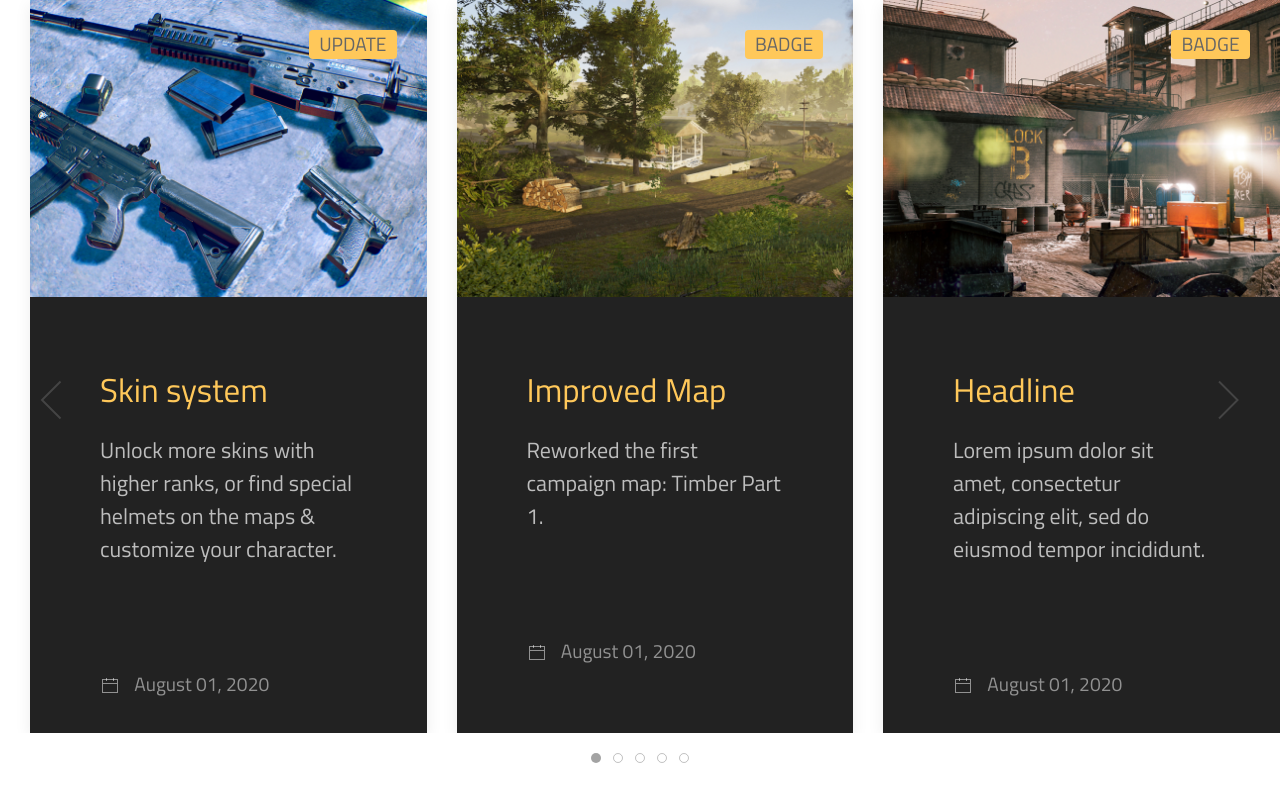
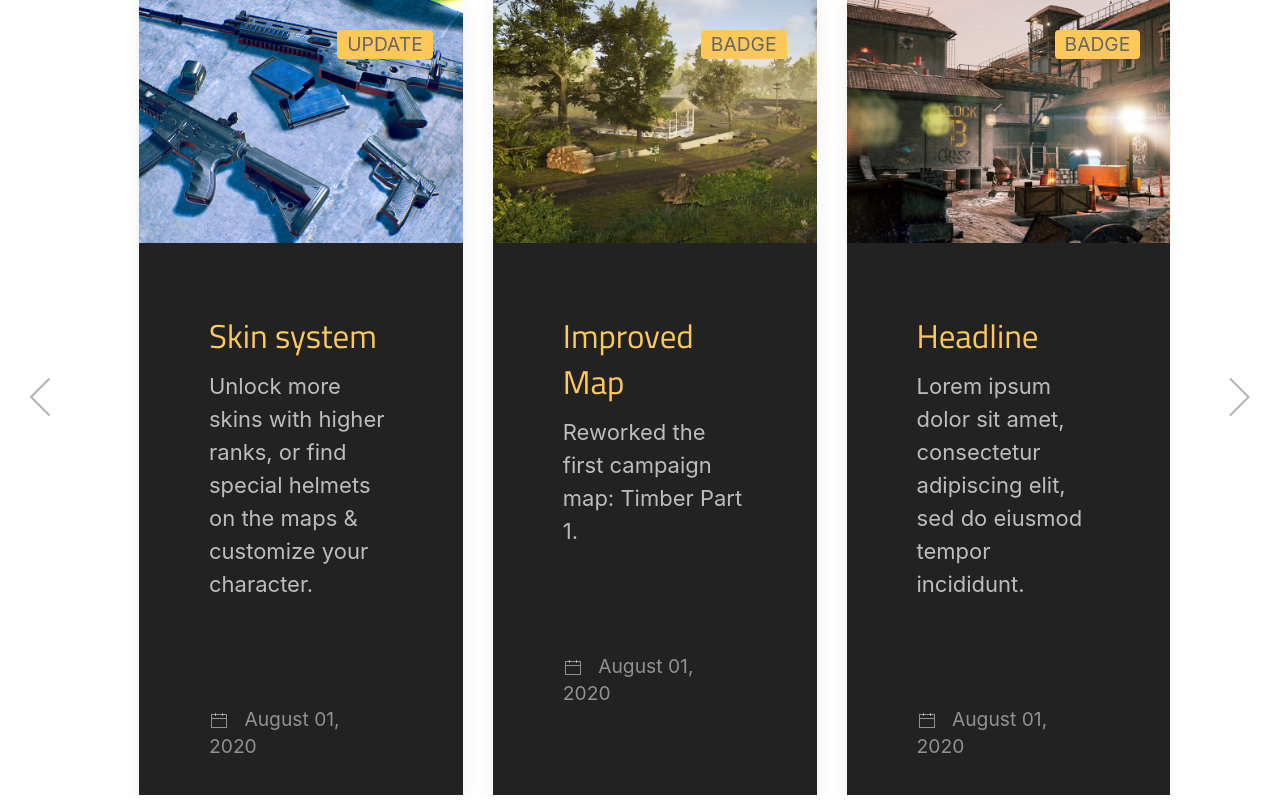
Before and after one commit to davidtoltesy/zcnews, a plain HTML site: page index.html in a window 1280 px wide. Drawn offline with nearby package versions, Linux system fonts and the light colour scheme.

Commit message:
Bootsrap css

```diff
--- a/index.html
+++ b/index.html
@@ -1,16 +1,27 @@
 <!DOCTYPE html>
-<html>
+<html lang="en">
     <head>
         <title>Title</title>
         <meta charset="utf-8">
-        <meta name="viewport" content="width=device-width, initial-scale=1">
+        <meta name="viewport" content="width=device-width, initial-scale=1, shrink-to-fit=no">
+        <!-- Google Font -->
+        <link href="https://fonts.googleapis.com/css2?family=Titillium+Web:wght@400;700;900&display=swap" rel="stylesheet">
+        <!-- UIKIT CSS -->
         <link rel="stylesheet" href="css/uikit.css" />
-        <link href="https://fonts.googleapis.com/css2?family=Titillium+Web:wght@400;700;900&display=swap" rel="stylesheet">
+        <!-- Bootstrap CSS -->
+        <link rel="stylesheet" href="https://maxcdn.bootstrapcdn.com/bootstrap/4.0.0/css/bootstrap.min.css" integrity="sha384-Gn5384xqQ1aoWXA+058RXPxPg6fy4IWvTNh0E263XmFcJlSAwiGgFAW/dAiS6JXm" crossorigin="anonymous">
+        <!-- UIKIT JS -->
         <script src="js/uikit.js"></script>
         <script src="js/uikit-icons.min.js"></script>
+        <!-- Bootsrap JS -->
+        <script src="https://code.jquery.com/jquery-3.2.1.slim.min.js" integrity="sha384-KJ3o2DKtIkvYIK3UENzmM7KCkRr/rE9/Qpg6aAZGJwFDMVNA/GpGFF93hXpG5KkN" crossorigin="anonymous"></script>
+        <script src="https://cdnjs.cloudflare.com/ajax/libs/popper.js/1.12.9/umd/popper.min.js" integrity="sha384-ApNbgh9B+Y1QKtv3Rn7W3mgPxhU9K/ScQsAP7hUibX39j7fakFPskvXusvfa0b4Q" crossorigin="anonymous"></script>
+        <script src="https://maxcdn.bootstrapcdn.com/bootstrap/4.0.0/js/bootstrap.min.js" integrity="sha384-JZR6Spejh4U02d8jOt6vLEHfe/JQGiRRSQQxSfFWpi1MquVdAyjUar5+76PVCmYl" crossorigin="anonymous"></script>
     </head>
 <body>
-
+    <div class="row">
+        <div class="col-1"></div>
+        <div class="col-10">
             <div uk-slider="center: false">
 
                 <div class="uk-position-relative uk-slider-container uk-visible-toggle uk-light" tabindex="-1" >
@@ -97,15 +108,16 @@
                 <div class="uk-slidenav-container">
 
                     <div class="uk-visible@s uk-dark">
-                <a class="uk-slidenav-large uk-position-center-left uk-position-medium uk-hidden-hover" href="#" uk-slidenav-previous uk-slider-item="previous"></a>
-                <a class="uk-slidenav-large uk-position-center-right uk-position-medium uk-hidden-hover" href="#" uk-slidenav-next uk-slider-item="next"></a>
+                        <a class="uk-slidenav-large uk-position-center-left-out uk-position-medium uk-hidden-hover" href="#" uk-slidenav-previous uk-slider-item="previous"></a>
+                        <a class="uk-slidenav-large uk-position-center-right-out uk-position-medium uk-hidden-hover" href="#" uk-slidenav-next uk-slider-item="next"></a>
                     </div>
 
                 </div>
 
-        <ul class="uk-slider-nav uk-dotnav uk-flex-center uk-margin"></ul>
+            </div>
 
         </div>
-
+    <div class="col-2"></div>
+</div>
 </body>
 </html>
```
Lines whose indentation alone changed are shown as unchanged.
